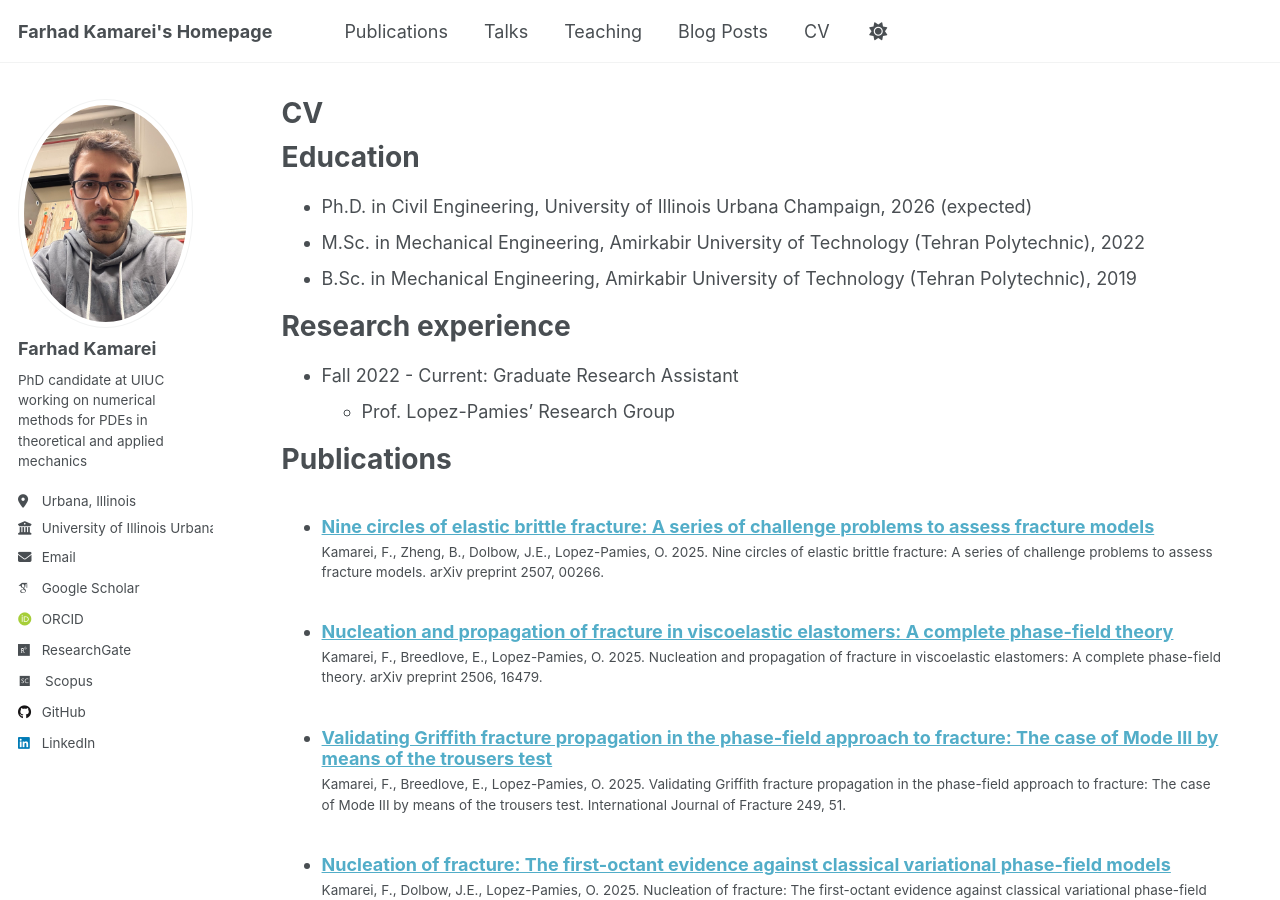
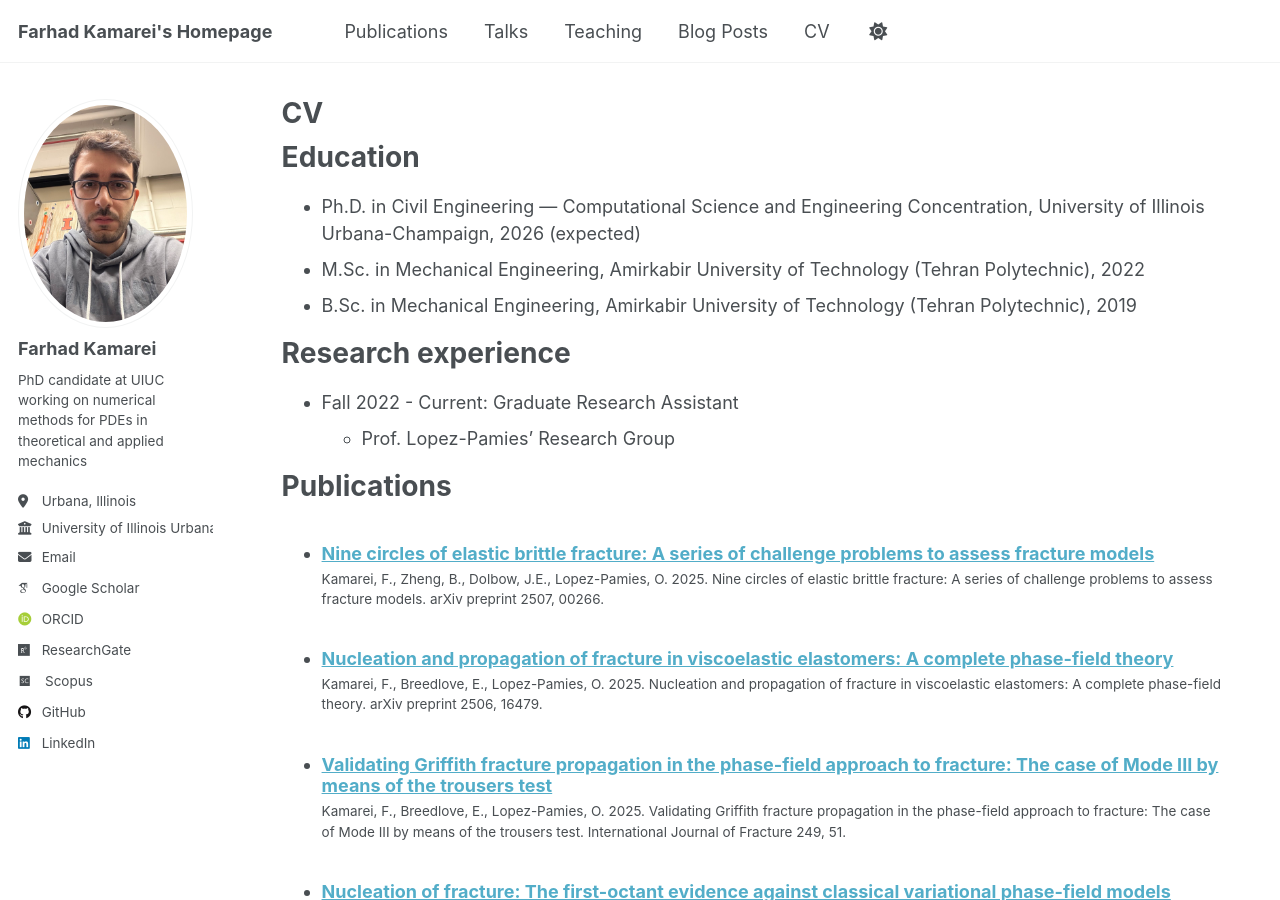
Before and after one commit to farhadkama/farhadkama.github.io, a Jekyll site: the page built from _pages/cv.md, in a window 1280 px wide and 900 px high. Built offline with Jekyll 4.4.1, drawn with Linux system fonts in a browser that asks for light colours; some web fonts are replaced.

Commit message:
Update CV

```diff
--- a/_pages/cv.md
+++ b/_pages/cv.md
@@ -11,7 +11,7 @@ redirect_from:
 
 Education
 ======
-* Ph.D. in Civil Engineering, University of Illinois Urbana Champaign, 2026 (expected)
+* Ph.D. in Civil Engineering — Computational Science and Engineering Concentration, University of Illinois Urbana-Champaign, 2026 (expected)
 * M.Sc. in Mechanical Engineering, Amirkabir University of Technology (Tehran Polytechnic), 2022
 * B.Sc. in Mechanical Engineering, Amirkabir University of Technology (Tehran Polytechnic), 2019
 
```
